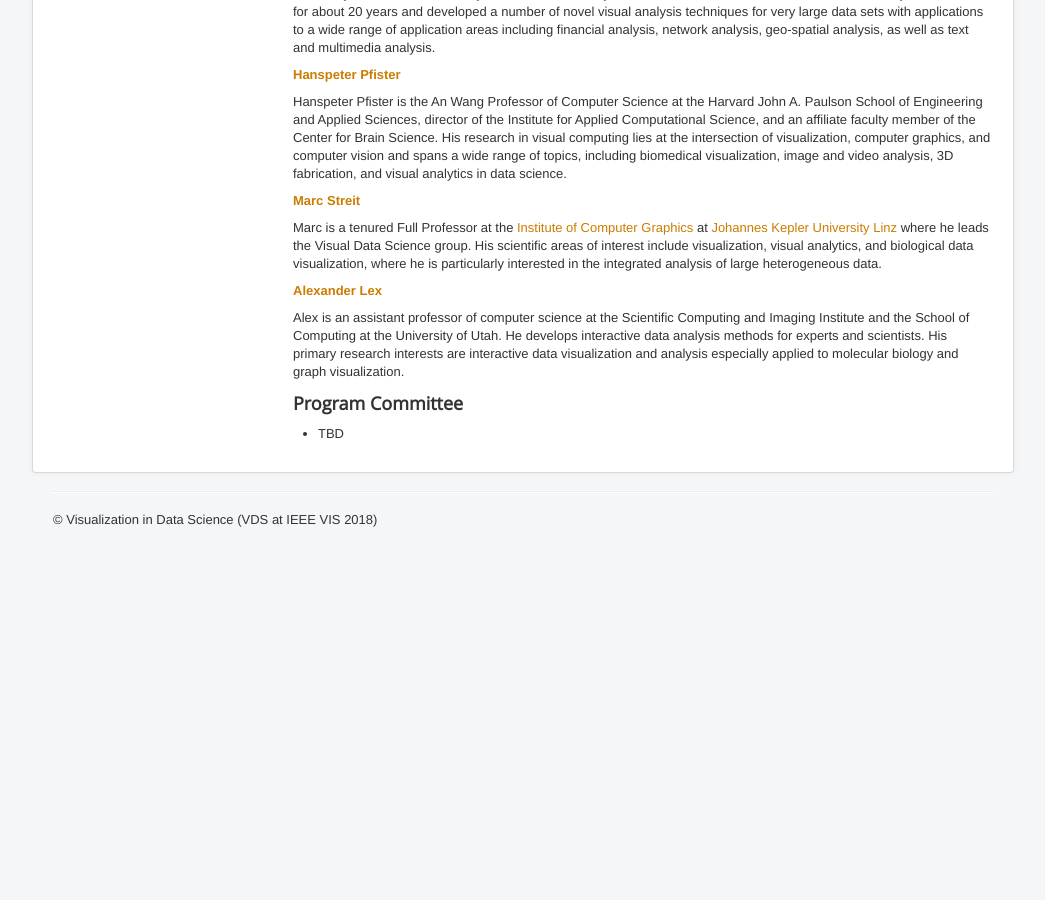
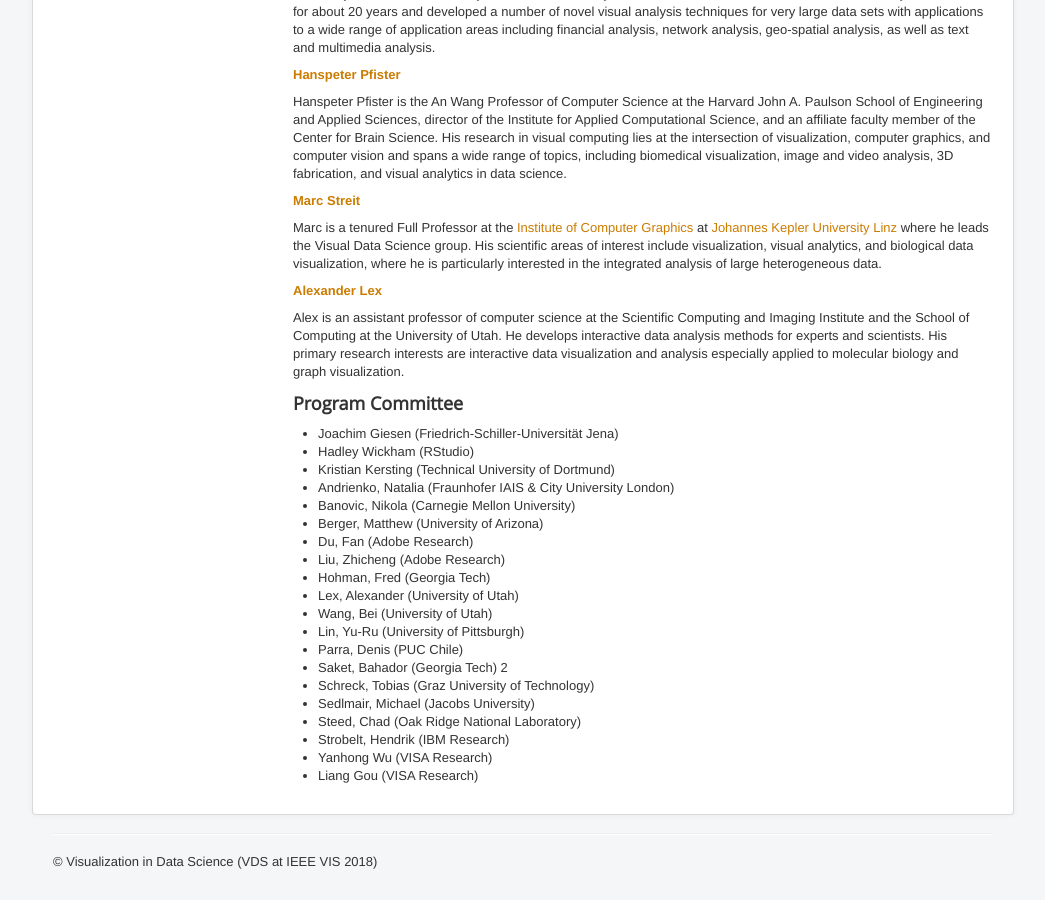
Before and after one commit to visualdatascience/2018, a Jekyll site: the page built from committee.md, in a window 1280 px wide and 900 px high, scrolled down 1180 px. Shown: the whole window, without its empty margins (117-1162 px from the left). Built offline with Jekyll 4.4.1, drawn with Linux system fonts in a browser that asks for light colours; before the commit the page ends 1738 px from its top, so only the background shows below that.

```diff
--- a/_layouts/program.html
+++ b/_layouts/program.html
@@ -1,11 +1,11 @@
 --- layout: page ---
-<!--
+
 
 We're happy to announce our keynote speakers. The rest of the program will be announced soon.
 
-{% include invited_talk.html time="" key="viegas-wattenberg" %}
+{% include invited_talk.html time="" key="oelke" %}
 
-
+<!--
 {% include invited_talk.html time="" key="dhar" %}
 
 {% include invited_talk.html time="" key="wickham" %}
--- a/committee.md
+++ b/committee.md
@@ -61,4 +61,23 @@ Alex is an assistant professor of computer science at the Scientific Computing a
 
 ### Program Committee
 
-- TBD
+- Joachim Giesen (Friedrich-Schiller-Universität Jena)
+- Hadley Wickham (RStudio)
+- Kristian Kersting (Technical University of Dortmund)
+- Andrienko, Natalia (Fraunhofer IAIS & City University London)
+- Banovic, Nikola (Carnegie Mellon University)
+- Berger, Matthew (University of Arizona)
+- Du, Fan (Adobe Research)
+- Liu, Zhicheng	(Adobe Research)
+- Hohman, Fred (Georgia Tech)
+- Lex, Alexander (University of Utah)
+- Wang, Bei	(University of Utah)
+- Lin, Yu-Ru (University of Pittsburgh)
+- Parra, Denis (PUC Chile)
+- Saket, Bahador (Georgia Tech)	2
+- Schreck, Tobias (Graz University of Technology)
+- Sedlmair, Michael	(Jacobs University)
+- Steed, Chad (Oak Ridge National Laboratory)
+- Strobelt, Hendrik	(IBM Research)
+- Yanhong Wu (VISA Research)
+- Liang Gou (VISA Research)
```
Also changed, not shown: _talks/tbd.md (+10 -8 lines).
